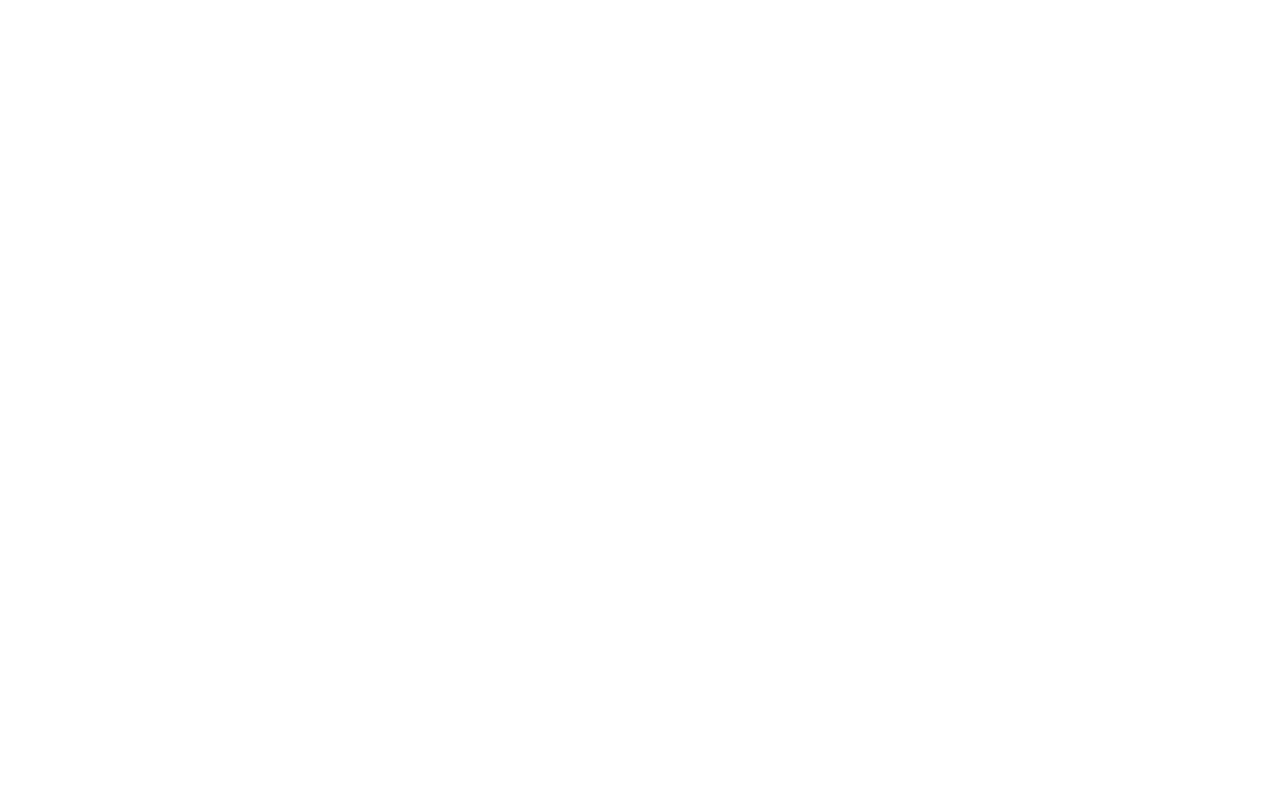
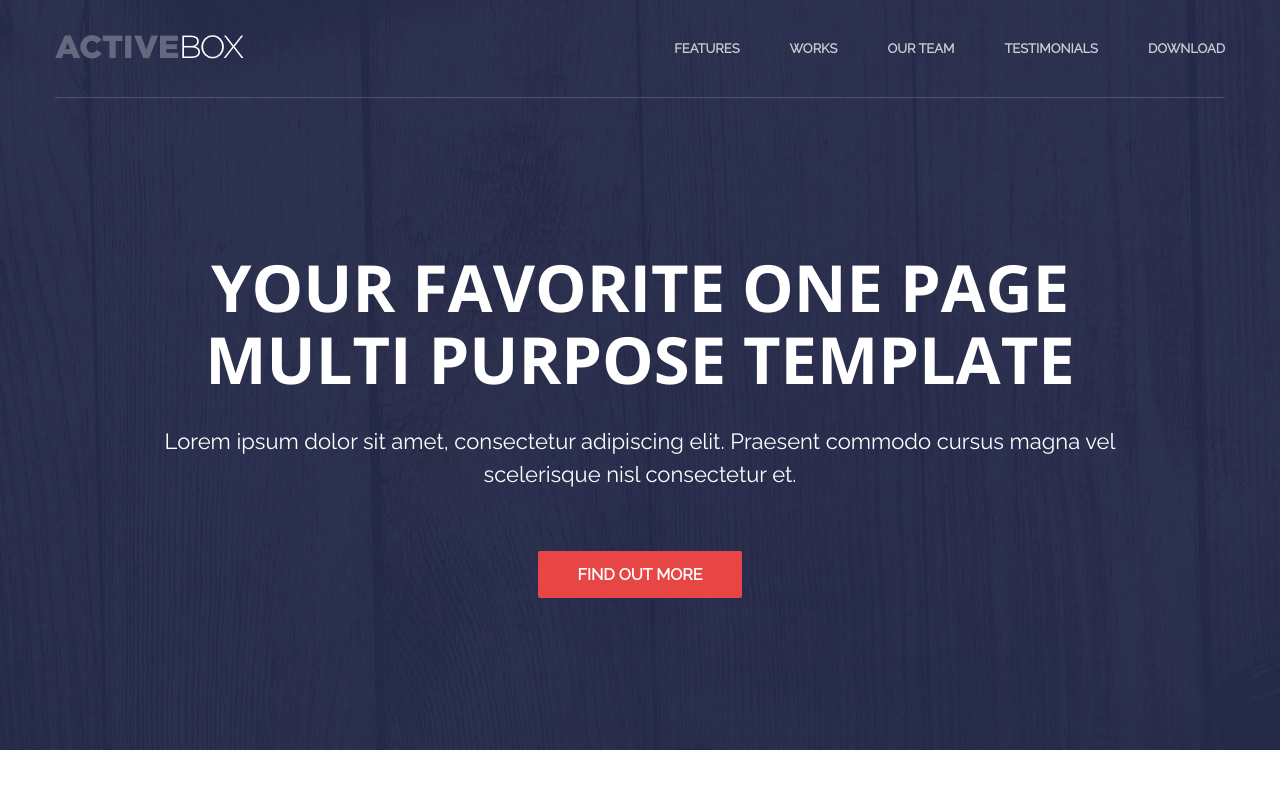
Before and after one commit to Kristina1597/ActivaBox, a plain HTML site: page index.html in a window 1280 px wide. Drawn offline with nearby package versions, Linux system fonts and the light colour scheme.

Commit message:
Add 'Header', 'Intro'

```diff
--- a/index.html
+++ b/index.html
@@ -2,9 +2,46 @@
 <html>
 <head>
     <meta charset="UTF-8">
-    <title></title>
+    <link href="https://fonts.googleapis.com/css?family=Cardo:400i|Open+Sans:700|Raleway&display=swap&subset=cyrillic-ext"
+          rel="stylesheet">
+    <link rel="stylesheet" href="style.css">
+    <title>ActiveBox</title>
 </head>
 <body>
 
+<!--Header-->
+<header class="header">
+    <div class="container">
+        <div class="header__inner">
+            <div class="header__logo">
+                <img src="img/activebox-logo.png" alt="">
+            </div>
+
+            <nav class="nav">
+                <a class="nav__link" href="#">Features</a>
+                <a class="nav__link" href="#">Works</a>
+                <a class="nav__link" href="#">Our Team</a>
+                <a class="nav__link" href="#">Testimonials</a>
+                <a class="nav__link" href="#">Download</a>
+            </nav>
+        </div>
+    </div>
+</header>
+
+<!--Intro-->
+<div class="intro">
+    <div class="container">
+        <div class="intro__inner">
+            <h1 class="intro__title">Your Favorite One Page
+                Multi Purpose Template</h1>
+            <h2 class="intro__subtitle">
+                Lorem ipsum dolor sit amet, consectetur adipiscing elit. Praesent commodo cursus magna
+                vel scelerisque nisl consectetur et.
+            </h2>
+            <a class="btn btn--red"href="#" >Find Out More</a>
+        </div>
+    </div>
+</div>
+
 </body>
 </html>
--- /dev/null
+++ b/style.css
@@ -0,0 +1,157 @@
+body {
+    margin: 0;
+
+    font-family: 'Raleway', sans-serif;
+    font-size: 14px;
+    color: #6c7279;
+
+    background-color: white;
+
+    -webkit-font-smoothing: antialiased;
+}
+
+*,
+*:before,
+*:after {
+    box-sizing: border-box;
+}
+
+h1, h2, h3, h4, h5, h6 {
+    margin: 0;
+}
+
+p {
+    margin: 0 0 10px 0;
+}
+
+/*Container
+=================
+ */
+.container {
+    width: 100%;
+    max-width: 1170px;
+    margin: 0 auto;
+}
+
+/*Header
+=================
+ */
+
+header {
+    display: block;
+}
+
+.header {
+    width: 100%;
+    height: 100px;
+    position: absolute;
+    top: 0;
+    left: 0;
+    z-index: 1000;
+}
+
+.header__inner {
+    display: flex;
+    justify-content: space-between;
+    border-bottom: 1px solid #515369;
+    padding: 35px 0;
+    align-items: center;
+}
+
+
+/*Nav
+=================
+ */
+
+.nav {
+    font-size: 13px;
+    font-weight: 700;
+    text-transform: uppercase;
+    display: flex;
+
+}
+
+.nav__link {
+    color: white;
+    text-decoration: none;
+    opacity: 0.75;
+    transition: opacity .2s linear;
+    margin-left: 50px;
+}
+
+.nav__link:first-child {
+    margin-left: 0;
+}
+
+.nav__link:hover {
+    opacity: 1;
+}
+
+/*Intro
+=================
+ */
+
+.intro {
+    display: flex;
+    flex-direction: column;
+    justify-content: center;
+    height: 750px;
+    background: #31344e url("img/intro-bg.jpg") center no-repeat;
+    padding-top: 100px;
+}
+
+.intro__inner {
+    width: 100%;
+    max-width: 970px;
+    margin: 0 auto;
+    text-align: center;
+}
+
+.intro__title {
+    font-family: 'Open Sans', sans-serif;
+    font-size: 65px;
+    color: white;
+    font-weight: 700;
+    text-transform: uppercase;
+    text-align: center;
+    line-height: 1.1;
+
+    margin: 0 0 30px;
+}
+
+.intro__subtitle {
+    font-size: 22px;
+    font-weight: 400;
+    color: white;
+    line-height: 1.5;
+    margin-bottom: 60px;
+}
+
+/*Bytton
+=================
+ */
+
+.btn {
+    display: inline-block;
+    vertical-align: top;
+    font-size: 16px;
+    font-weight: 600;
+    color: white;
+    text-transform: uppercase;
+    text-decoration: none;
+    font-family: 'Raleway', sans-serif;
+
+    border-radius: 2px;
+    border: 0;
+    cursor: pointer;
+    transition: background .1s linear;
+}
+
+.btn--red {
+    background-color: #e84545;
+    padding: 14px 40px;
+}
+.btn--red:hover {
+    background-color: #dd3434;
+
+}
```
Also changed, not shown: CSS/style.css (deleted), img/activebox-logo.png (added), img/intro-bg.jpg (added).
